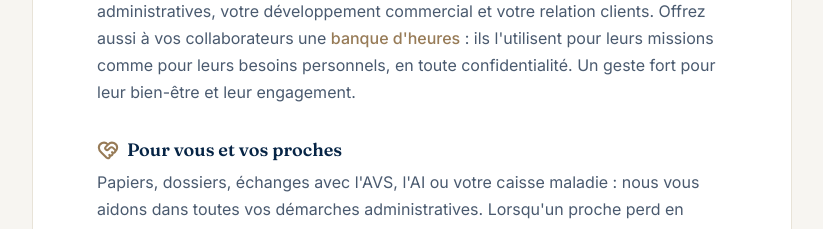
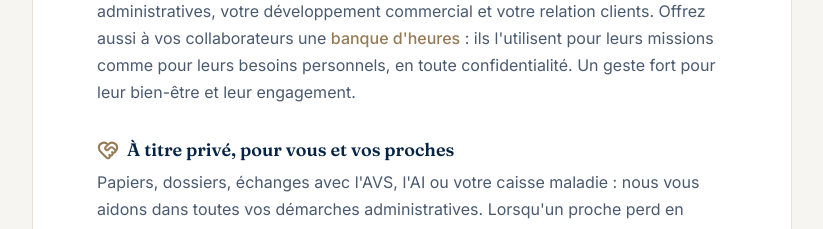
Before and after one commit to Swiss-Serenity-Plus/Website, a Next.js app: page /particuliers/accompagnement-administratif in a window 1280 px wide. Shown: the part 1840-2069 px from the top of the page, without its empty margins (228-1051 px from the left). Built offline with nearby package versions, Linux system fonts and the light colour scheme.

Commit message:
Particuliers : titre « À titre privé, pour vous et vos proches » (MIR-488)
Co-Authored-By: Claude Opus 5.5 <noreply@anthropic.com>
Claude-Session: https://claude.ai/code/session_01HBumBStefX7U4poYDB9NqS

```diff
--- a/app/particuliers/accompagnement-administratif/page.tsx
+++ b/app/particuliers/accompagnement-administratif/page.tsx
@@ -103,7 +103,7 @@ export default function AccompagnementAdministratifPage() {
             },
             {
               Icon: HeartHandshake,
-              heading: "Pour vous et vos proches",
+              heading: "À titre privé, pour vous et vos proches",
               text: "Papiers, dossiers, échanges avec l'AVS, l'AI ou votre caisse maladie : nous vous aidons dans toutes vos démarches administratives. Lorsqu'un proche perd en autonomie, nous recherchons et comparons pour vous les différentes solutions, du maintien à domicile à l'entrée en EMS ou en résidence seniors, en passant par les services et les aides au quotidien. Nous vous accompagnons dans votre choix, puis coordonnons la mise en place.\n\nNous ne nous contentons pas de vous informer ou de vous orienter : **nous agissons pour vous, sur le terrain**. Nous constituons les dossiers, prenons les rendez-vous et suivons chaque démarche jusqu'au bout, en vous associant à chaque décision. Des points de suivi réguliers permettent ensuite de vérifier que la solution choisie vous convient toujours.",
             },
             {
```
